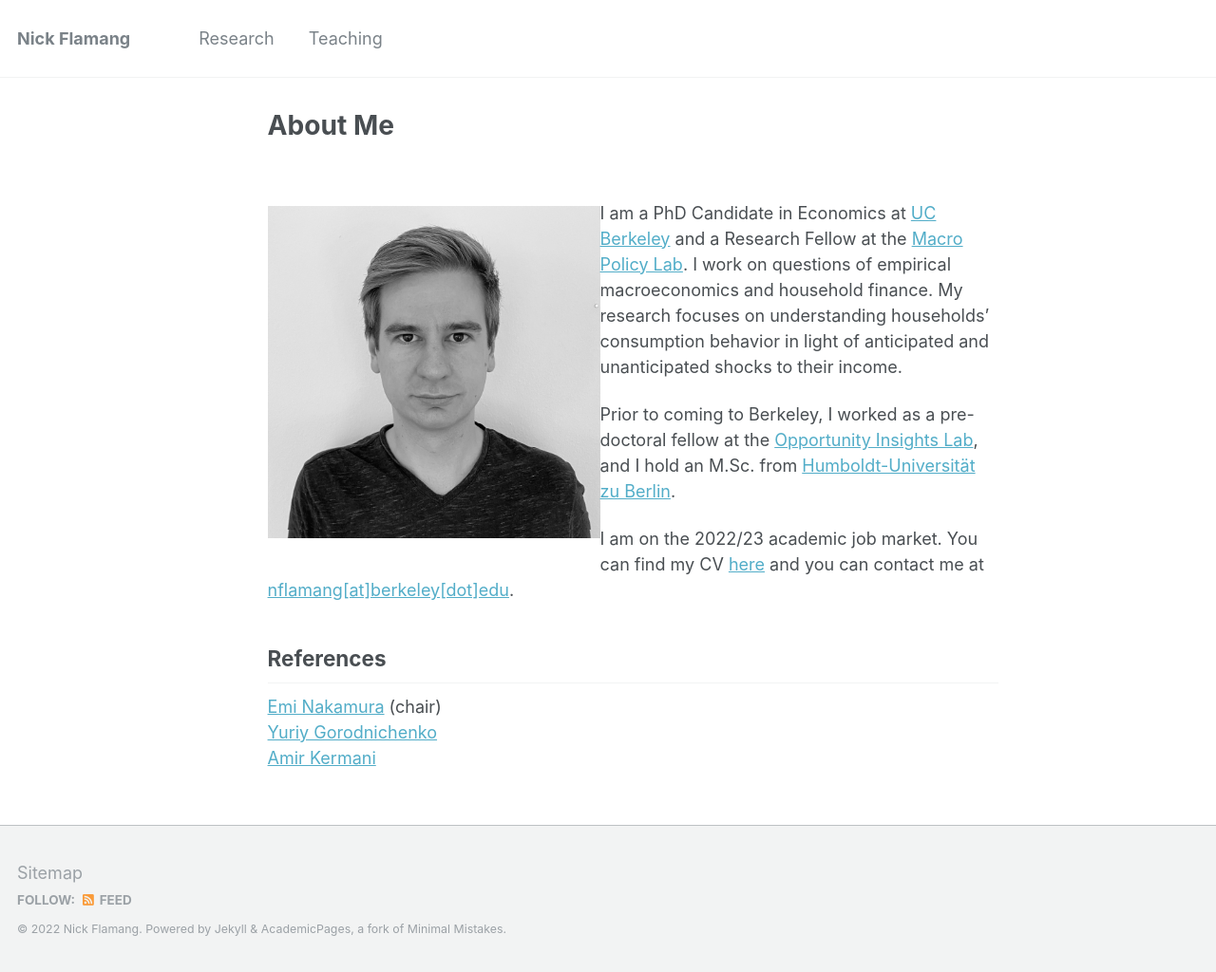
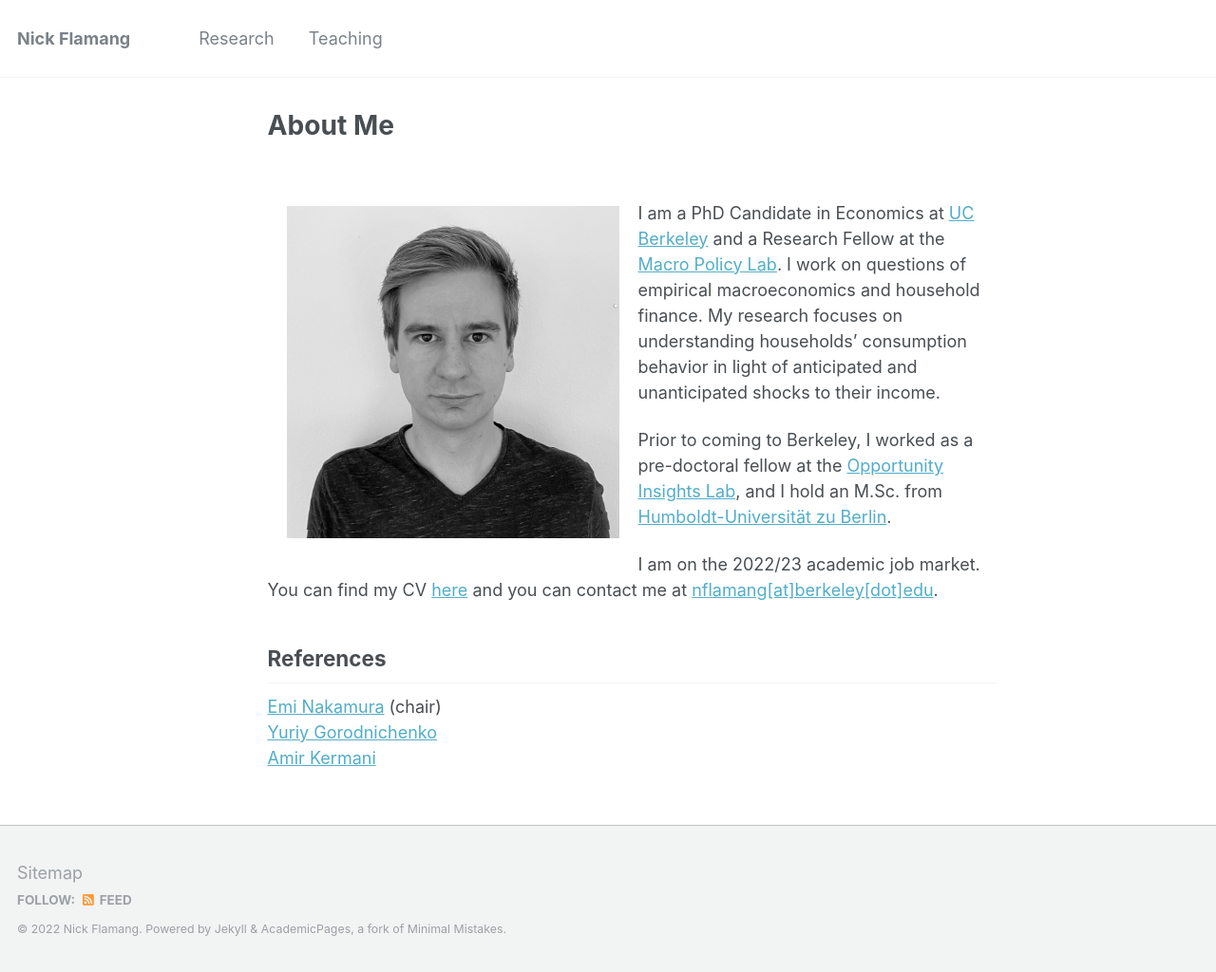
Before and after one commit to nickflamang/nickflamang.github.io, a Jekyll site: the page built from test_index.md, in a window 1280 px wide. Shown: the whole page at 95% size. Built offline with Jekyll 4.4.1, drawn with Linux system fonts in a browser that asks for light colours.

Commit message:
Update test_index.md

```diff
--- a/test_index.md
+++ b/test_index.md
@@ -4,7 +4,7 @@ author_profile: false
 ---
 
 <br />
-<img align="left" width="350" style="vertical-align:left;margin: 30px 0" src="{{ site.url }}/images/nick_website.jpg" alt="A photo of Nick Flamang">
+<img align="left" width="350" style="vertical-align:left;margin: 30px 20px" src="{{ site.url }}/images/nick_website.jpg" alt="A photo of Nick Flamang">
 
 I am a PhD Candidate in Economics at [UC Berkeley](https://www.econ.berkeley.edu/) and a Research Fellow at the [Macro Policy Lab](https://www.macropolicylab.org/). I work on questions of empirical macroeconomics and household finance. My research focuses on understanding households' consumption behavior in light of anticipated and unanticipated shocks to their income.
 
```
